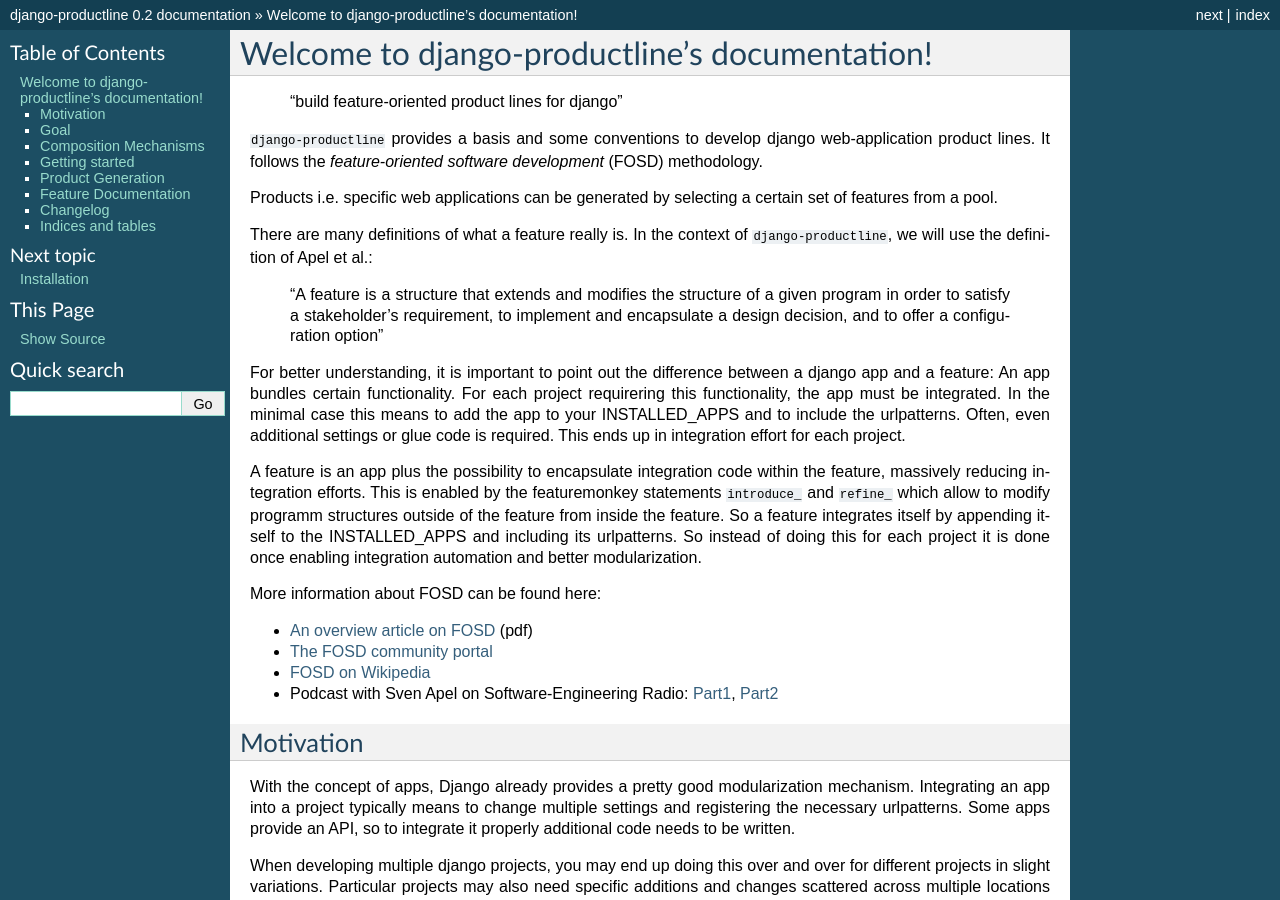
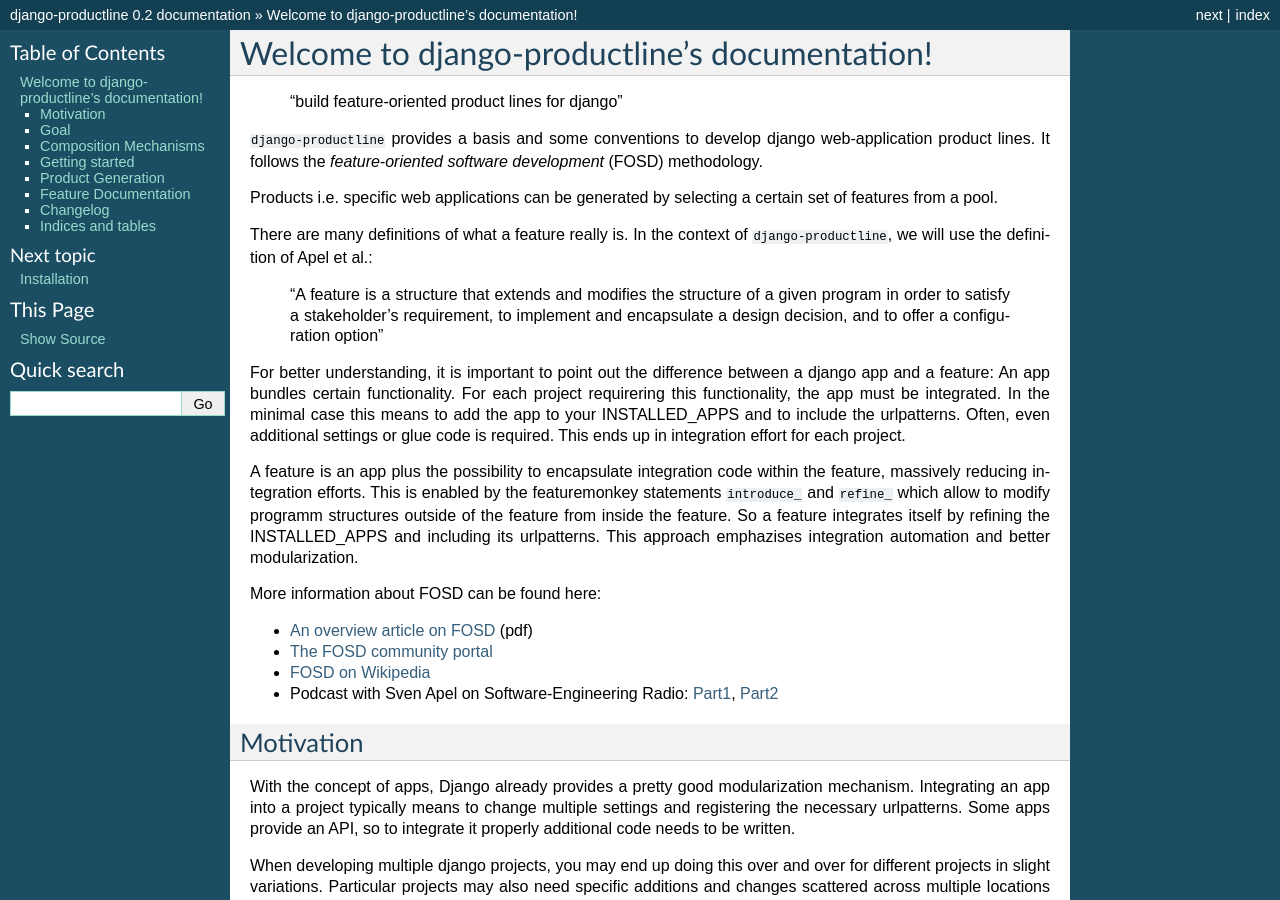
Before and after one commit to henzk/django-productline, a Sphinx documentation site: the page built from docs/index.rst, in a window 1280 px wide and 900 px high. Built offline with Sphinx 7.4.7, drawn with Linux system fonts in a browser that asks for light colours; formulas are drawn with MathJax 3.

Commit message:
Update docs/index.rst
changed a sentence

```diff
--- a/docs/index.rst
+++ b/docs/index.rst
@@ -24,8 +24,8 @@
 A feature is an app plus the possibility to encapsulate integration code within the feature, massively reducing
 integration efforts. This is enabled by the featuremonkey statements ``introduce_`` and ``refine_`` which allow to
 modify programm structures outside of the feature from inside the feature. So a feature integrates itself by
-appending itself to the INSTALLED_APPS and including its urlpatterns. So instead of doing this for each project
-it is done once enabling integration automation and better modularization.
+refining the INSTALLED_APPS and including its urlpatterns. This approach emphazises integration
+automation and better modularization.
 
 
 
```
